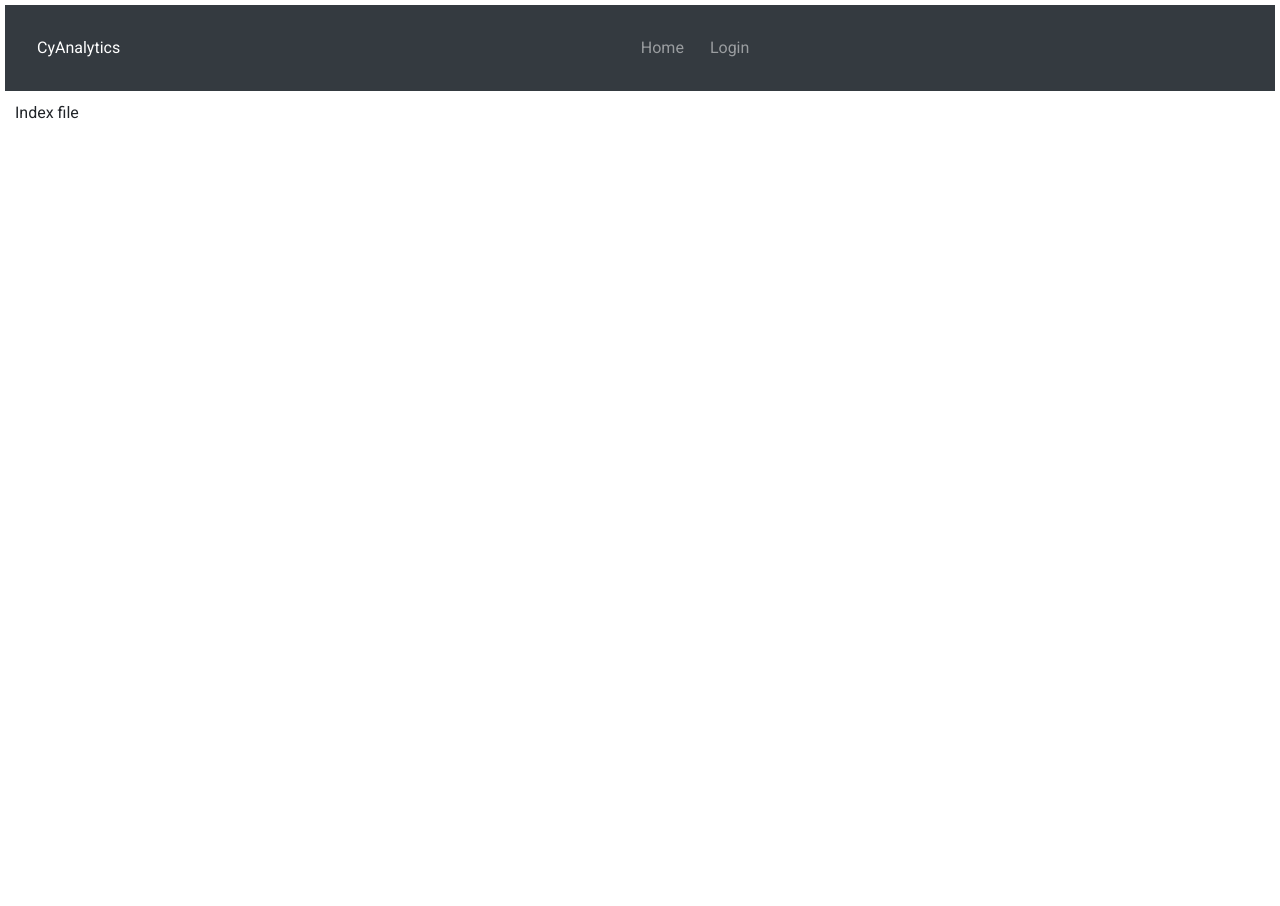
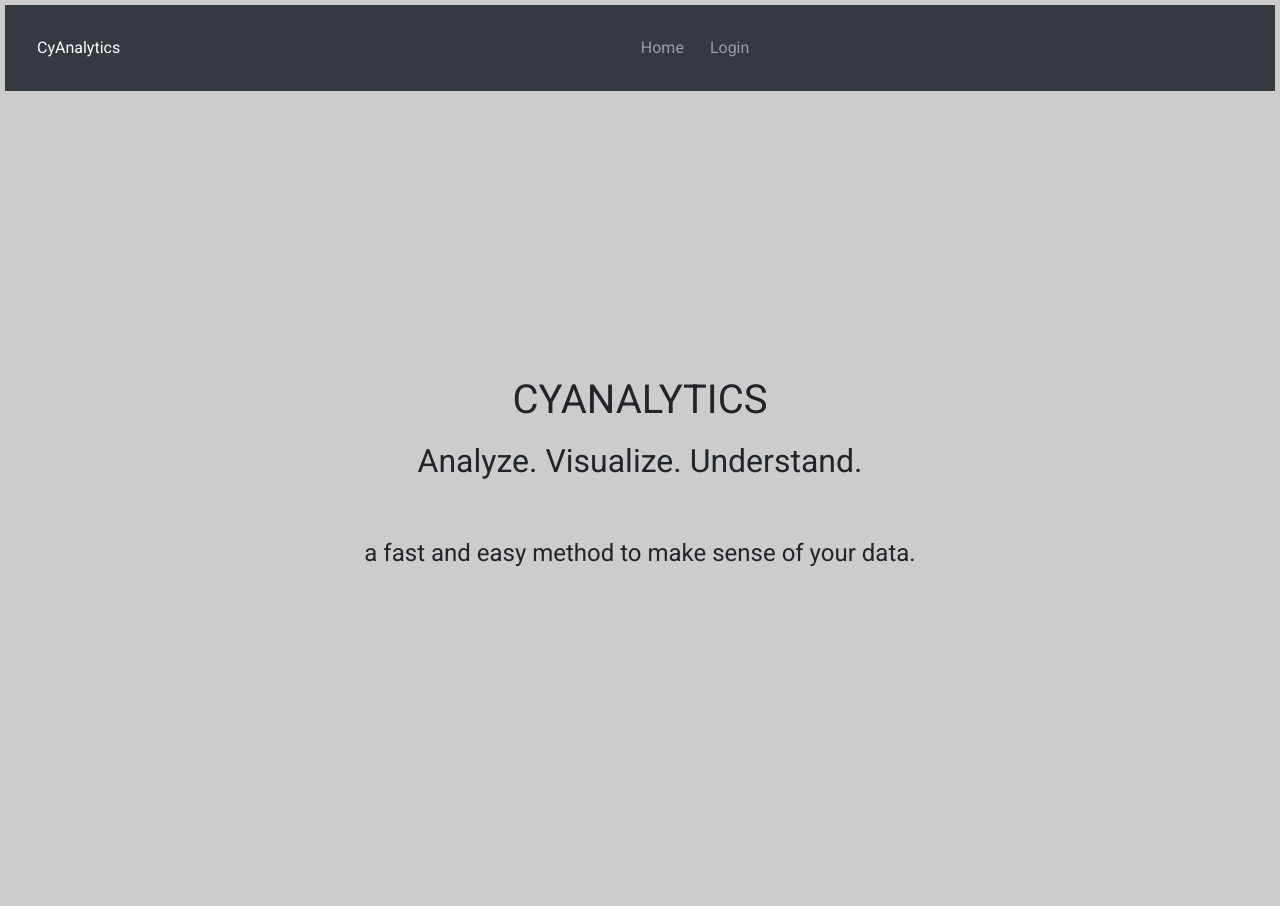
Before and after one commit to shreybatra/CyAnalytics, a Flask app: page / in a window 1280 px wide. Before the commit the page ends 119 px from the top, so only its background shows below. Run offline with Flask 2, Linux system fonts and the light colour scheme; some libraries are stand-ins or nearby versions.

Commit message:
Final frontend

```diff
--- a/static/styles/base.css
+++ b/static/styles/base.css
@@ -36,6 +36,7 @@ body {
 	font-family: Century Gothic,CenturyGothic,AppleGothic,sans-serif;
 	margin: 0;
 	padding: 0;
+	background-color: #cccccc;
 }
 
 .topnav1 {
--- a/templates/base.html
+++ b/templates/base.html
@@ -47,8 +47,8 @@
                 {% for message in messages %}
                 <li>{{ message }}</li>
                 {% endfor %}
-                <li>test</li>
             </ul>
+            <br>
             {% endif %}
             {% endwith %}
             {% block content %}{% endblock %}
--- a/templates/index.html
+++ b/templates/index.html
@@ -1,5 +1,13 @@
 {% extends "base.html" %}
 
 {% block content %}
-    <p>Index file</p>
+    <header class="masthead">
+      <div class="container d-flex h-100 align-items-center">
+        <div class="mx-auto text-center">
+          <h1 class="mx-auto my-0 text-uppercase">CyAnalytics</h1>
+          <h2 class="text-black-40 mx-auto mt-2 mb-5">Analyze. Visualize. Understand.</h2>
+          <h4 class="text-black-70 mx-auto mt-2 mb-5">a fast and easy method to make sense of your data.</h4>
+        </div>
+      </div>
+    </header>
 {% endblock %}
--- a/templates/login.html
+++ b/templates/login.html
@@ -1,7 +1,9 @@
 {% extends "base.html" %}
 
 {% block content %}
-<h1>Sign In</h1>
+    <div class="container d-flex h-100 align-items-center loginpage">
+        <div class="mx-auto text-center">
+            <!-- <h1>Sign In</h1> -->
             <form action="" method="post" novalidate>
                 {{ form.hidden_tag() }}
                 <p>
@@ -21,4 +23,6 @@
                 <p>{{ form.remember_me() }} {{ form.remember_me.label }}</p>
                 <p>{{ form.submit() }}</p>
             </form>
+        </div>
+    </div>
 {% endblock %}
```
Lines whose indentation alone changed are shown as unchanged.
